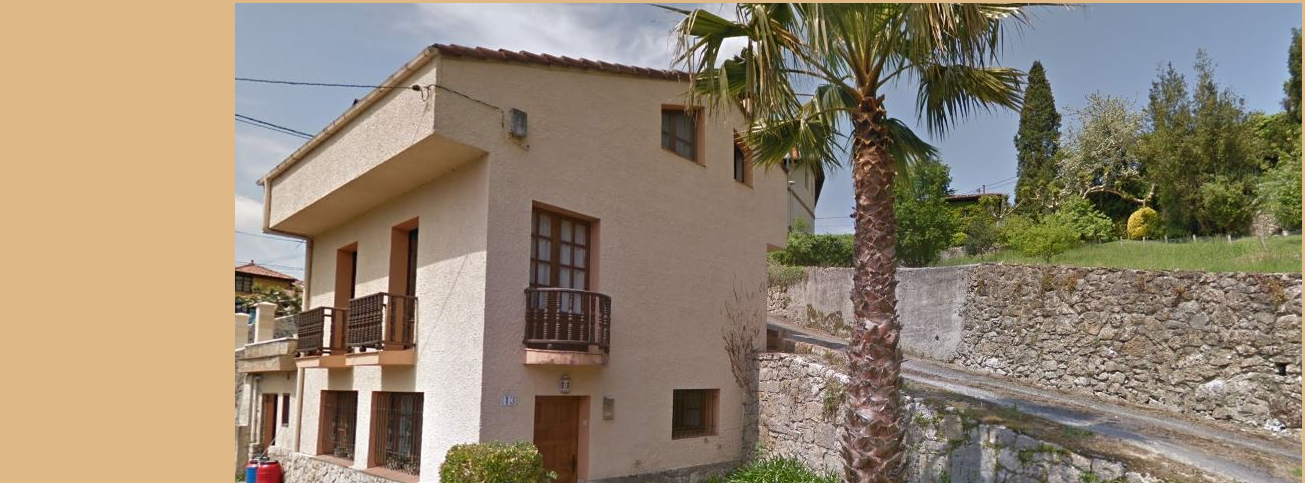
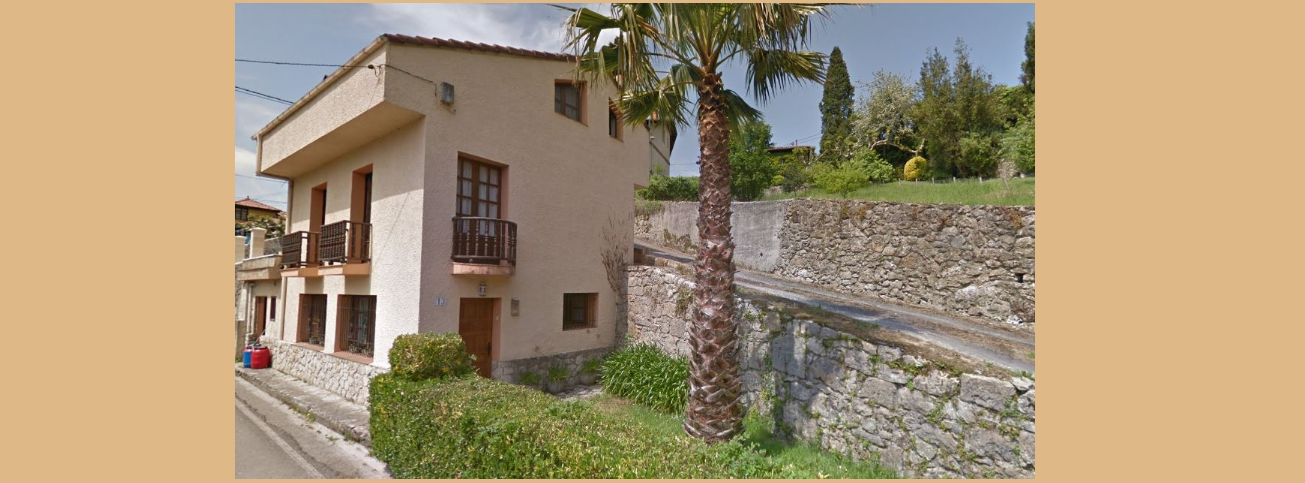
Before and after one commit to uo258134/CasaLola, a plain HTML site: page index.html in a window 1280 px wide. Shown: the part 115-598 px from the top of the page, 1305 px wide, since content can reach past the window. Drawn offline with Linux system fonts and the light colour scheme.

Commit message:
Update index.html

```diff
--- a/index.html
+++ b/index.html
@@ -16,7 +16,7 @@
 </header>
 
 <main class="center">
-    <img src="fotos/general.JPG" alt="Entrada de la casa" width="1067" height="634">
+    <img src="fotos/general.JPG" alt="Entrada de la casa" width="800" height="476">
     <br>
     <a href="2inicio.html">ACCESO A LA CASA</a>
 </main>
```
